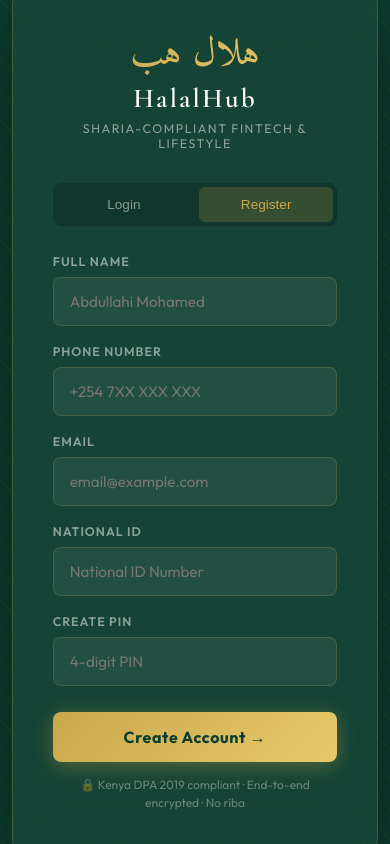
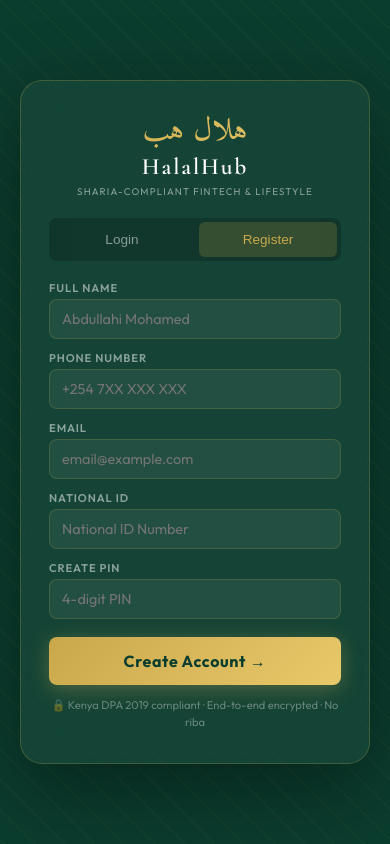
Before and after one commit to BrunexItech/halalhub, a React (Vite) app in the folder frontend/: page / in a window 390 px wide. Both pictures are taken after a click on the button "Register". Built offline with nearby package versions, Linux system fonts and the light colour scheme.

Commit message:
Fix: Admin route and auth screen responsiveness

```diff
--- a/frontend/src/components/AuthScreen.jsx
+++ b/frontend/src/components/AuthScreen.jsx
@@ -51,7 +51,7 @@ const AuthScreen = ({ onLogin }) => {
       await authService.register(regData);
       setSuccess('✅ Account created! Please login.');
       setRegData({ fullName: '', phone: '', email: '', nationalId: '', pin: '', county: '', subCounty: '' });
-      setIsLogin(true); // Switch to login tab
+      setIsLogin(true);
       setLoading(false);
     } catch (err) {
       setError(err.response?.data?.error || 'Registration failed');
@@ -68,7 +68,10 @@ const AuthScreen = ({ onLogin }) => {
       alignItems: 'center',
       justifyContent: 'center',
       background: '#0B3D2E',
-      overflow: 'hidden'
+      overflow: 'hidden',
+      width: '100%',
+      height: '100vh',
+      padding: '20px'
     }}>
       <div style={{
         position: 'absolute',
@@ -83,15 +86,18 @@ const AuthScreen = ({ onLogin }) => {
         background: 'rgba(255,255,255,0.04)',
         border: '1px solid rgba(201,168,76,0.25)',
         borderRadius: '22px',
-        padding: '48px 40px',
-        width: 'min(440px, 94vw)',
+        padding: '32px 28px',
+        width: 'min(440px, 92vw)',
+        maxWidth: '440px',
+        maxHeight: '96vh',
+        overflowY: 'auto',
         backdropFilter: 'blur(20px)',
         boxShadow: '0 24px 80px rgba(0,0,0,0.4)'
       }}>
-        <div style={{ textAlign: 'center', marginBottom: '32px' }}>
+        <div style={{ textAlign: 'center', marginBottom: '20px' }}>
           <div style={{
             fontFamily: "'Amiri', serif",
-            fontSize: '2.4rem',
+            fontSize: 'min(2.4rem, 8vw)',
             background: 'linear-gradient(135deg, #C9A84C, #E8C96A)',
             WebkitBackgroundClip: 'text',
             WebkitTextFillColor: 'transparent',
@@ -101,19 +107,19 @@ const AuthScreen = ({ onLogin }) => {
           }}>هَلَال هَبْ</div>
           <div style={{
             fontFamily: "'Cormorant Garamond', serif",
-            fontSize: '1.7rem',
+            fontSize: 'min(1.7rem, 6vw)',
             fontWeight: 600,
             color: '#FFFFFF',
             letterSpacing: '0.08em',
             display: 'block',
-            marginTop: '4px'
+            marginTop: '2px'
           }}>HalalHub</div>
           <div style={{
-            fontSize: '0.78rem',
+            fontSize: 'min(0.7rem, 2.5vw)',
             color: 'rgba(255,255,255,0.5)',
             letterSpacing: '0.12em',
             textTransform: 'uppercase',
-            marginTop: '6px',
+            marginTop: '4px',
             display: 'block'
           }}>Sharia-Compliant Fintech &amp; Lifestyle</div>
         </div>
@@ -121,7 +127,7 @@ const AuthScreen = ({ onLogin }) => {
         <div style={{
           display: 'flex',
           gap: '8px',
-          marginBottom: '28px',
+          marginBottom: '20px',
           background: 'rgba(0,0,0,0.2)',
           borderRadius: '8px',
           padding: '4px'
@@ -171,7 +177,7 @@ const AuthScreen = ({ onLogin }) => {
             color: '#C0392B',
             padding: '10px',
             borderRadius: '8px',
-            marginBottom: '16px',
+            marginBottom: '14px',
             fontSize: '0.85rem'
           }}>
             {error}
@@ -185,7 +191,7 @@ const AuthScreen = ({ onLogin }) => {
             color: '#27AE60',
             padding: '10px',
             borderRadius: '8px',
-            marginBottom: '16px',
+            marginBottom: '14px',
             fontSize: '0.85rem'
           }}>
             {success}
@@ -194,27 +200,27 @@ const AuthScreen = ({ onLogin }) => {
 
         {isLogin ? (
           <form onSubmit={handleLogin}>
-            <div style={{ marginBottom: '18px' }}>
+            <div style={{ marginBottom: '14px' }}>
               <label style={{
                 display: 'block',
-                fontSize: '0.78rem',
+                fontSize: '0.7rem',
                 fontWeight: 600,
                 letterSpacing: '0.08em',
                 textTransform: 'uppercase',
                 color: 'rgba(255,255,255,0.5)',
-                marginBottom: '8px'
+                marginBottom: '6px'
               }}>Phone Number</label>
               <input
                 type="tel"
                 style={{
                   width: '100%',
-                  padding: '14px 16px',
+                  padding: '12px 14px',
                   background: 'rgba(255,255,255,0.06)',
                   border: '1px solid rgba(201,168,76,0.2)',
                   borderRadius: '8px',
                   color: '#FFFFFF',
                   fontFamily: "'Outfit', sans-serif",
-                  fontSize: '0.95rem',
+                  fontSize: '0.9rem',
                   outline: 'none',
                   transition: 'all 0.28s ease'
                 }}
@@ -225,27 +231,27 @@ const AuthScreen = ({ onLogin }) => {
               />
             </div>
 
-            <div style={{ marginBottom: '18px' }}>
+            <div style={{ marginBottom: '14px' }}>
               <label style={{
                 display: 'block',
-                fontSize: '0.78rem',
+                fontSize: '0.7rem',
                 fontWeight: 600,
                 letterSpacing: '0.08em',
                 textTransform: 'uppercase',
                 color: 'rgba(255,255,255,0.5)',
-                marginBottom: '8px'
+                marginBottom: '6px'
               }}>PIN / Password</label>
               <input
                 type="password"
                 style={{
                   width: '100%',
-                  padding: '14px 16px',
+                  padding: '12px 14px',
                   background: 'rgba(255,255,255,0.06)',
                   border: '1px solid rgba(201,168,76,0.2)',
                   borderRadius: '8px',
                   color: '#FFFFFF',
                   fontFamily: "'Outfit', sans-serif",
-                  fontSize: '0.95rem',
+                  fontSize: '0.9rem',
                   outline: 'none',
                   transition: 'all 0.28s ease'
                 }}
@@ -257,32 +263,32 @@ const AuthScreen = ({ onLogin }) => {
             </div>
 
             {otpSent && (
-              <div style={{ marginBottom: '18px' }}>
+              <div style={{ marginBottom: '14px' }}>
                 <label style={{
                   display: 'block',
-                  fontSize: '0.78rem',
+                  fontSize: '0.7rem',
                   fontWeight: 600,
                   letterSpacing: '0.08em',
                   textTransform: 'uppercase',
                   color: 'rgba(255,255,255,0.5)',
-                  marginBottom: '8px'
+                  marginBottom: '6px'
                 }}>OTP Verification</label>
                 <input
                   type="text"
                   style={{
                     width: '100%',
-                    padding: '14px 16px',
+                    padding: '12px 14px',
                     background: 'rgba(255,255,255,0.06)',
                     border: '1px solid rgba(201,168,76,0.2)',
                     borderRadius: '8px',
                     color: '#FFFFFF',
                     fontFamily: "'Outfit', sans-serif",
-                    fontSize: '0.95rem',
+                    fontSize: '0.9rem',
                     outline: 'none',
                     transition: 'all 0.28s ease',
                     textAlign: 'center',
                     letterSpacing: '8px',
-                    fontSize: '1.2rem'
+                    fontSize: '1.1rem'
                   }}
                   value={otp}
                   onChange={(e) => setOtp(e.target.value)}
@@ -297,7 +303,7 @@ const AuthScreen = ({ onLogin }) => {
               type="submit"
               style={{
                 width: '100%',
-                padding: '15px',
+                padding: '14px',
                 background: 'linear-gradient(135deg, #C9A84C, #E8C96A)',
                 border: 'none',
                 borderRadius: '8px',
@@ -309,7 +315,7 @@ const AuthScreen = ({ onLogin }) => {
                 transition: 'all 0.28s ease',
                 letterSpacing: '0.04em',
                 boxShadow: '0 4px 20px rgba(201,168,76,0.35)',
-                marginTop: '8px'
+                marginTop: '6px'
               }}
               disabled={loading}
             >
@@ -318,27 +324,27 @@ const AuthScreen = ({ onLogin }) => {
           </form>
         ) : (
           <form onSubmit={handleRegister}>
-            <div style={{ marginBottom: '18px' }}>
+            <div style={{ marginBottom: '12px' }}>
               <label style={{
                 display: 'block',
-                fontSize: '0.78rem',
+                fontSize: '0.7rem',
                 fontWeight: 600,
                 letterSpacing: '0.08em',
                 textTransform: 'uppercase',
                 color: 'rgba(255,255,255,0.5)',
-                marginBottom: '8px'
+                marginBottom: '4px'
               }}>Full Name</label>
               <input
                 type="text"
                 style={{
                   width: '100%',
-                  padding: '14px 16px',
+                  padding: '10px 12px',
                   background: 'rgba(255,255,255,0.06)',
                   border: '1px solid rgba(201,168,76,0.2)',
                   borderRadius: '8px',
                   color: '#FFFFFF',
                   fontFamily: "'Outfit', sans-serif",
-                  fontSize: '0.95rem',
+                  fontSize: '0.9rem',
                   outline: 'none',
                   transition: 'all 0.28s ease'
                 }}
@@ -349,27 +355,27 @@ const AuthScreen = ({ onLogin }) => {
               />
             </div>
 
-            <div style={{ marginBottom: '18px' }}>
+            <div style={{ marginBottom: '12px' }}>
               <label style={{
                 display: 'block',
-                fontSize: '0.78rem',
+                fontSize: '0.7rem',
                 fontWeight: 600,
                 letterSpacing: '0.08em',
                 textTransform: 'uppercase',
                 color: 'rgba(255,255,255,0.5)',
-                marginBottom: '8px'
+                marginBottom: '4px'
               }}>Phone Number</label>
               <input
                 type="tel"
                 style={{
                   width: '100%',
-                  padding: '14px 16px',
+                  padding: '10px 12px',
                   background: 'rgba(255,255,255,0.06)',
                   border: '1px solid rgba(201,168,76,0.2)',
                   borderRadius: '8px',
                   color: '#FFFFFF',
                   fontFamily: "'Outfit', sans-serif",
-                  fontSize: '0.95rem',
+                  fontSize: '0.9rem',
                   outline: 'none',
                   transition: 'all 0.28s ease'
                 }}
@@ -380,27 +386,27 @@ const AuthScreen = ({ onLogin }) => {
               />
             </div>
 
-            <div style={{ marginBottom: '18px' }}>
+            <div style={{ marginBottom: '12px' }}>
               <label style={{
                 display: 'block',
-                fontSize: '0.78rem',
+                fontSize: '0.7rem',
                 fontWeight: 600,
                 letterSpacing: '0.08em',
                 textTransform: 'uppercase',
                 color: 'rgba(255,255,255,0.5)',
-                marginBottom: '8px'
+                marginBottom: '4px'
               }}>Email</label>
               <input
                 type="email"
                 style={{
                   width: '100%',
-                  padding: '14px 16px',
+                  padding: '10px 12px',
                   background: 'rgba(255,255,255,0.06)',
                   border: '1px solid rgba(201,168,76,0.2)',
                   borderRadius: '8px',
                   color: '#FFFFFF',
                   fontFamily: "'Outfit', sans-serif",
-                  fontSize: '0.95rem',
+                  fontSize: '0.9rem',
                   outline: 'none',
                   transition: 'all 0.28s ease'
                 }}
@@ -411,27 +417,27 @@ const AuthScreen = ({ onLogin }) => {
               />
             </div>
 
-            <div style={{ marginBottom: '18px' }}>
+            <div style={{ marginBottom: '12px' }}>
               <label style={{
                 display: 'block',
-                fontSize: '0.78rem',
+                fontSize: '0.7rem',
                 fontWeight: 600,
                 letterSpacing: '0.08em',
                 textTransform: 'uppercase',
                 color: 'rgba(255,255,255,0.5)',
-                marginBottom: '8px'
+                marginBottom: '4px'
               }}>National ID</label>
               <input
                 type="text"
                 style={{
                   width: '100%',
-                  padding: '14px 16px',
+                  padding: '10px 12px',
                   background: 'rgba(255,255,255,0.06)',
                   border: '1px solid rgba(201,168,76,0.2)',
                   borderRadius: '8px',
                   color: '#FFFFFF',
                   fontFamily: "'Outfit', sans-serif",
-                  fontSize: '0.95rem',
+                  fontSize: '0.9rem',
                   outline: 'none',
                   transition: 'all 0.28s ease'
                 }}
@@ -442,27 +448,27 @@ const AuthScreen = ({ onLogin }) => {
               />
             </div>
 
-            <div style={{ marginBottom: '18px' }}>
+            <div style={{ marginBottom: '12px' }}>
               <label style={{
                 display: 'block',
-                fontSize: '0.78rem',
+                fontSize: '0.7rem',
                 fontWeight: 600,
                 letterSpacing: '0.08em',
                 textTransform: 'uppercase',
                 color: 'rgba(255,255,255,0.5)',
-                marginBottom: '8px'
+                marginBottom: '4px'
               }}>Create PIN</label>
               <input
                 type="password"
                 style={{
                   width: '100%',
-                  padding: '14px 16px',
+                  padding: '10px 12px',
                   background: 'rgba(255,255,255,0.06)',
                   border: '1px solid rgba(201,168,76,0.2)',
                   borderRadius: '8px',
                   color: '#FFFFFF',
                   fontFamily: "'Outfit', sans-serif",
-                  fontSize: '0.95rem',
+                  fontSize: '0.9rem',
                   outline: 'none',
                   transition: 'all 0.28s ease'
                 }}
@@ -478,7 +484,7 @@ const AuthScreen = ({ onLogin }) => {
               type="submit"
               style={{
                 width: '100%',
-                padding: '15px',
+                padding: '14px',
                 background: 'linear-gradient(135deg, #C9A84C, #E8C96A)',
                 border: 'none',
                 borderRadius: '8px',
@@ -490,7 +496,7 @@ const AuthScreen = ({ onLogin }) => {
                 transition: 'all 0.28s ease',
                 letterSpacing: '0.04em',
                 boxShadow: '0 4px 20px rgba(201,168,76,0.35)',
-                marginTop: '8px'
+                marginTop: '6px'
               }}
               disabled={loading}
             >
@@ -502,8 +508,8 @@ const AuthScreen = ({ onLogin }) => {
         <div style={{
           textAlign: 'center',
           color: 'rgba(255,255,255,0.35)',
-          fontSize: '0.75rem',
-          marginTop: '14px',
+          fontSize: '0.7rem',
+          marginTop: '12px',
           lineHeight: '1.5'
         }}>
           🔒 Kenya DPA 2019 compliant · End-to-end encrypted · No riba
```
